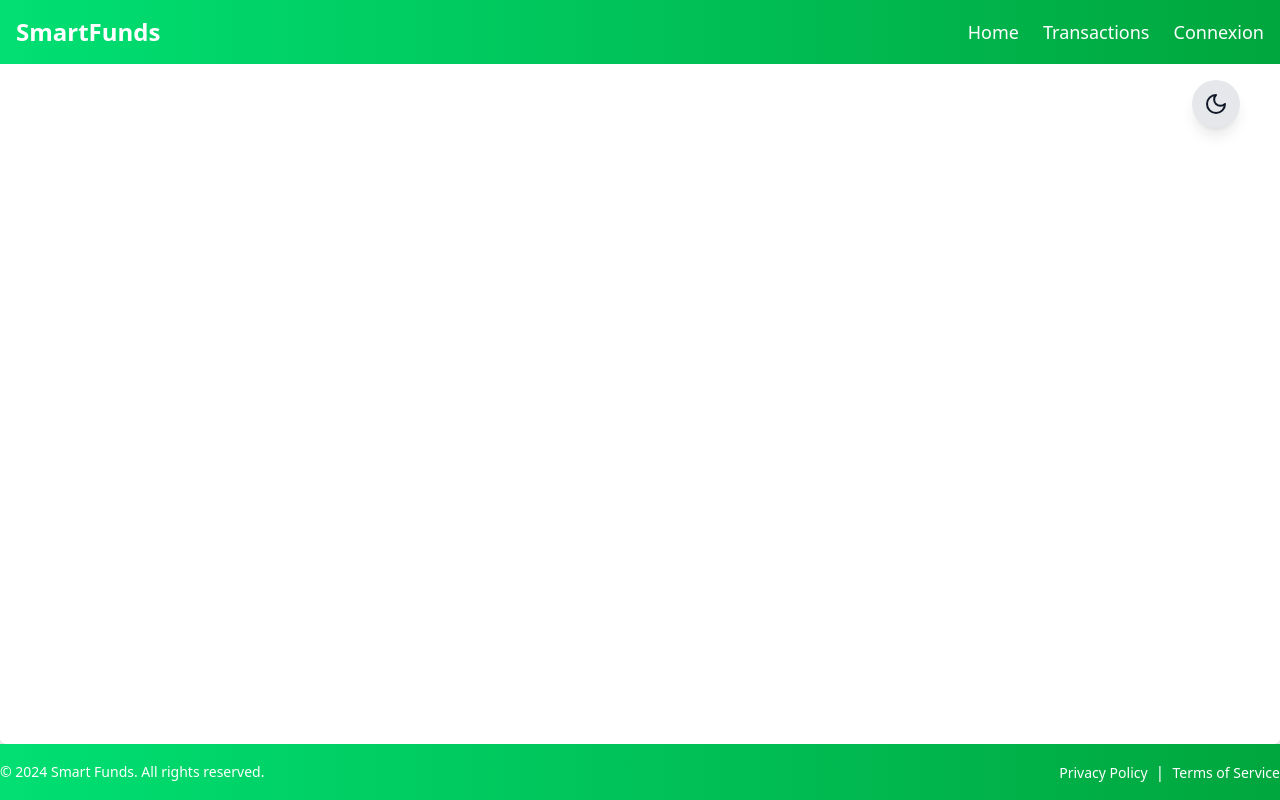
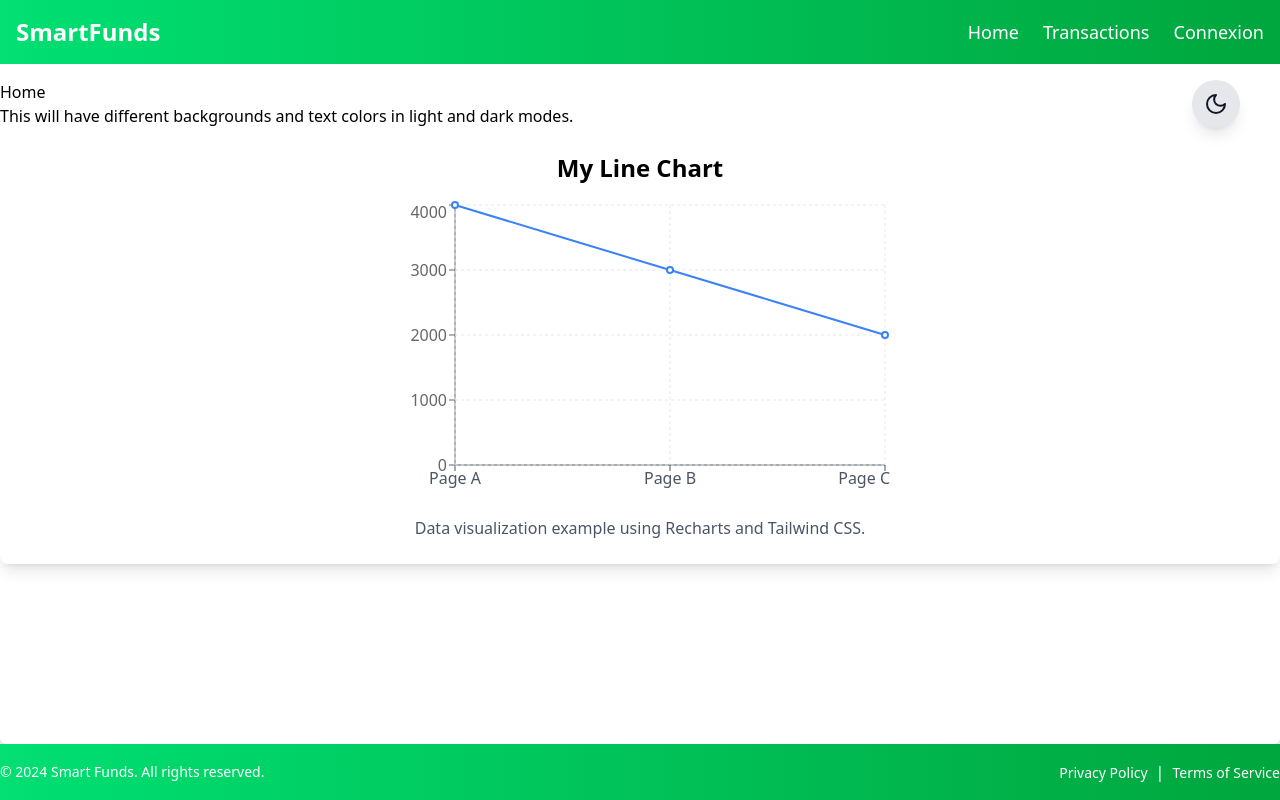
Before and after one commit to Mounib-dev/projet-annuel-frontend, a React (Vite) app: page / in a window 1280 px wide. Built offline with nearby package versions, Linux system fonts and the light colour scheme.

Commit message:
Adding recharts to the project

```diff
--- a/package.json
+++ b/package.json
@@ -16,12 +16,14 @@
     "react-dom": "^18.3.1",
     "react-hook-form": "^7.53.2",
     "react-router-dom": "^7.0.1",
+    "recharts": "^2.15.1",
     "tailwindcss": "^4.0.6"
   },
   "devDependencies": {
     "@eslint/js": "^9.11.1",
     "@types/react": "^18.3.10",
     "@types/react-dom": "^18.3.0",
+    "@types/recharts": "^1.8.29",
     "@vitejs/plugin-react": "^4.3.2",
     "eslint": "^9.11.1",
     "eslint-plugin-react-hooks": "^5.1.0-rc.0",
--- a/src/components/Home.tsx
+++ b/src/components/Home.tsx
@@ -1,7 +1,39 @@
+import {
+  LineChart,
+  Line,
+  XAxis,
+  YAxis,
+  Tooltip,
+  CartesianGrid,
+} from "recharts";
+
+const data = [
+  { name: "Page A", uv: 4000 },
+  { name: "Page B", uv: 3000 },
+  { name: "Page C", uv: 2000 },
+];
+
 export default function Home() {
   return (
     <>
-      <h1>Home</h1>
+      <h1 className="mt-20">Home</h1>
+      <div className="bg-white text-black dark:bg-gray-900 dark:text-white">
+        This will have different backgrounds and text colors in light and dark
+        modes.
+      </div>
+      <div className="flex flex-col items-center rounded-lg bg-white p-6 shadow-lg">
+        <h2 className="mb-4 text-2xl font-bold">My Line Chart</h2>
+        <LineChart width={500} height={300} data={data} className="w-full">
+          <XAxis dataKey="name" stroke="#4B5563" />
+          <YAxis />
+          <Tooltip />
+          <CartesianGrid strokeDasharray="3 3" stroke="#E5E7EB" />
+          <Line type="monotone" dataKey="uv" stroke="#3B82F6" strokeWidth={2} />
+        </LineChart>
+        <p className="mt-4 text-gray-600">
+          Data visualization example using Recharts and Tailwind CSS.
+        </p>
+      </div>
     </>
   );
 }
```
Also changed, not shown: 1 other file (tests, documents, lock files or other folders).
